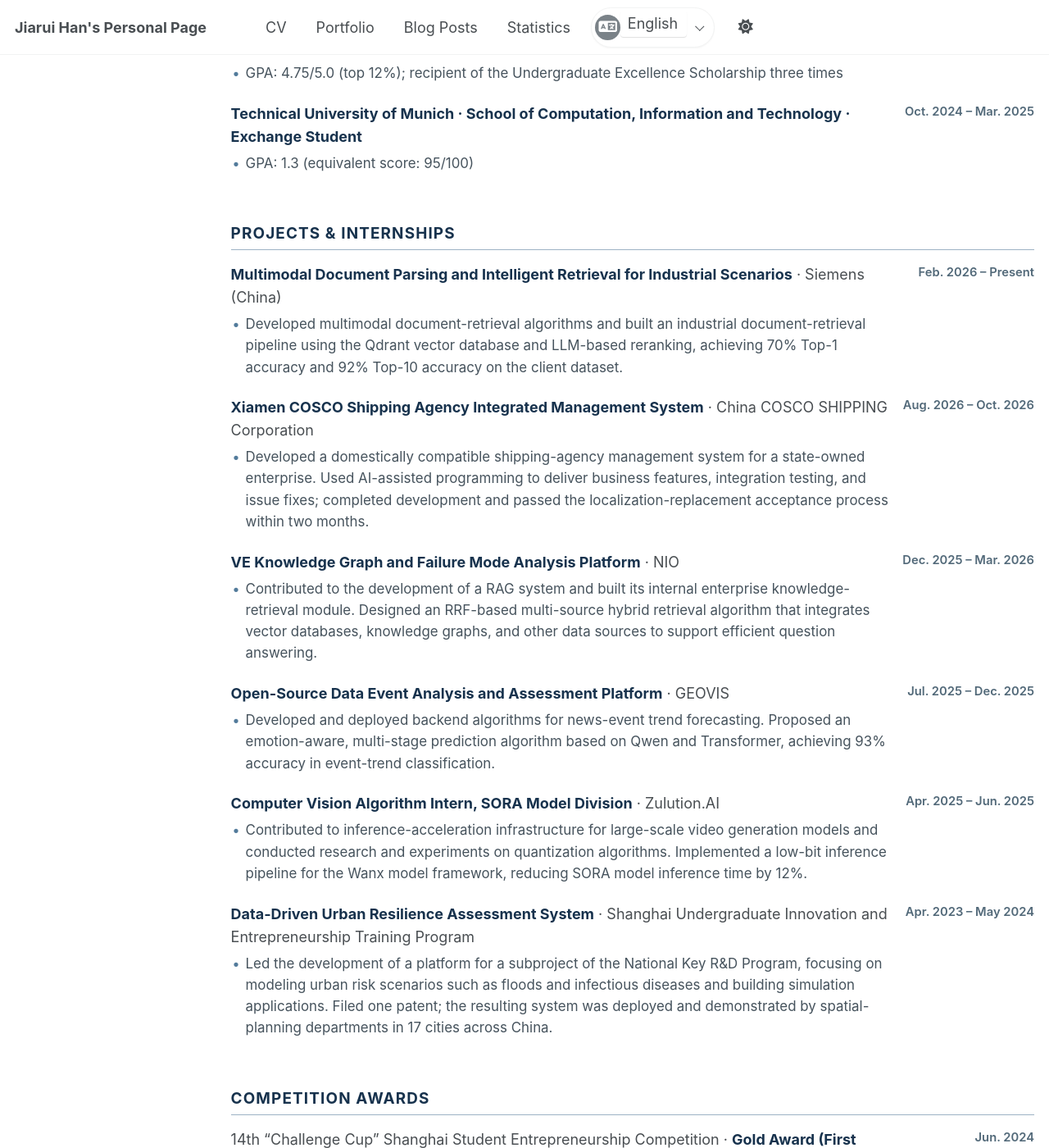
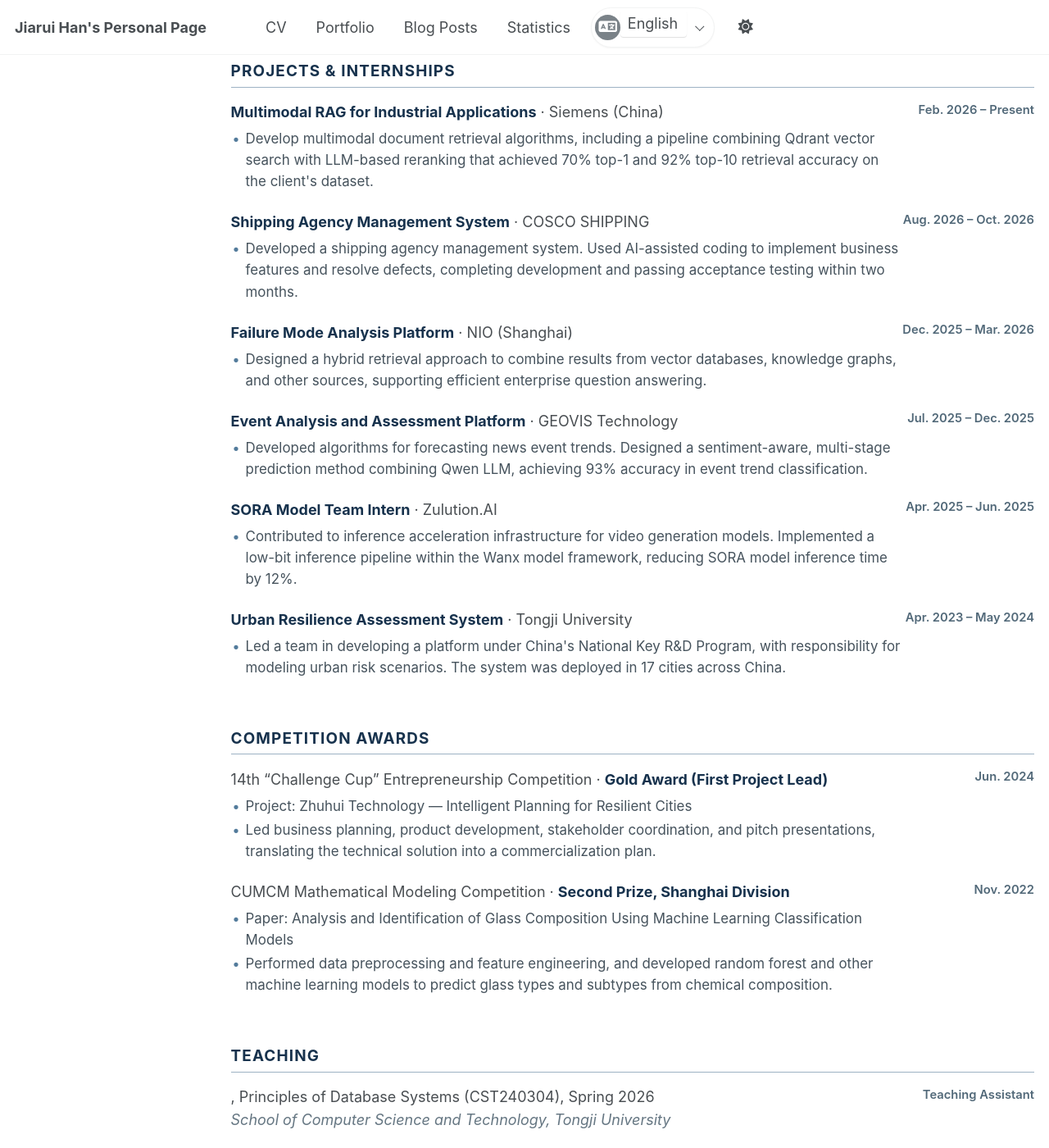
Before and after one commit to BillHan01/BillHan01.github.io, a Jekyll site: the page built from _pages/cv.md, in a window 1280 px wide and 1400 px high, scrolled down 416 px. Shown: the whole window at 82% size. Built offline with Jekyll 4.4.1, drawn with Linux system fonts in a browser that asks for light colours; some of the changed text lies outside the part shown.

Commit message:
update cv layout

```diff
--- a/_pages/cv.md
+++ b/_pages/cv.md
@@ -8,20 +8,6 @@ redirect_from:
 ---
 
 <article class="cv-resume" data-cv-version="zh" lang="zh-CN" hidden>
-<header class="cv-header">
-  <div>
-    <p class="cv-kicker">个人简历</p>
-    <h1>韩嘉睿</h1>
-    <p class="cv-headline">计算机科学与技术硕士生 · 多模态检索 / RAG</p>
-  </div>
-  <div class="cv-contact" aria-label="联系方式">
-    <a href="mailto:{{ site.author.email }}">{{ site.author.email }}</a>
-    <span>上海，中国</span>
-    <a href="https://github.com/{{ site.author.github }}">GitHub</a>
-    <a href="https://www.linkedin.com/in/{{ site.author.linkedin }}">LinkedIn</a>
-  </div>
-</header>
-
 <div class="cv-version">
   <h2>教育背景</h2>
   <ul>
@@ -102,28 +88,14 @@ redirect_from:
 
   <h2>技能特长</h2>
   <ul>
-    <li><strong>编程语言：</strong>C/C++、Python、Java</li>
-    <li><strong>技术与框架：</strong>PyTorch、RAG、LaTeX</li>
-    <li><strong>语言技能：</strong>普通话、粤语、英语（六级 568 分，GRE 321 分）、德语（六级“优秀”）</li>
+    <li><strong>编程语言</strong>C/C++、Python、Java</li>
+    <li><strong>技术与框架</strong>PyTorch、RAG、LaTeX</li>
+    <li><strong>语言技能</strong>普通话、粤语、英语（六级 568 分，GRE 321 分）、德语（六级“优秀”）</li>
   </ul>
 </div>
 </article>
 
 <article class="cv-resume" data-cv-version="en" lang="en">
-<header class="cv-header">
-  <div>
-    <p class="cv-kicker">CURRICULUM VITAE</p>
-    <h1>Jiarui Han</h1>
-    <p class="cv-headline">M.Sc. Student in Computer Science · Multimodal Retrieval / RAG</p>
-  </div>
-  <div class="cv-contact" aria-label="Contact details">
-    <a href="mailto:{{ site.author.email }}">{{ site.author.email }}</a>
-    <span>Shanghai, China</span>
-    <a href="https://github.com/{{ site.author.github }}">GitHub</a>
-    <a href="https://www.linkedin.com/in/{{ site.author.linkedin }}">LinkedIn</a>
-  </div>
-</header>
-
 <div class="cv-version">
   <h2>Education</h2>
   <ul>
@@ -147,45 +119,45 @@ redirect_from:
   <h2>Projects &amp; Internships</h2>
   <ul>
     <li>
-      <strong>Multimodal Document Parsing and Intelligent Retrieval for Industrial Scenarios</strong> · Siemens (China) <strong>Feb. 2026 – Present</strong>
-      <ul><li>Developed multimodal document-retrieval algorithms and built an industrial document-retrieval pipeline using the Qdrant vector database and LLM-based reranking, achieving 70% Top-1 accuracy and 92% Top-10 accuracy on the client dataset.</li></ul>
+      <strong>Multimodal RAG for Industrial Applications</strong> · Siemens (China) <strong>Feb. 2026 – Present</strong>
+      <ul><li>Develop multimodal document retrieval algorithms, including a pipeline combining Qdrant vector search with LLM-based reranking that achieved 70% top-1 and 92% top-10 retrieval accuracy on the client's dataset.</li></ul>
     </li>
     <li>
-      <strong>Xiamen COSCO Shipping Agency Integrated Management System</strong> · China COSCO SHIPPING Corporation <strong>Aug. 2026 – Oct. 2026</strong>
-      <ul><li>Developed a domestically compatible shipping-agency management system for a state-owned enterprise. Used AI-assisted programming to deliver business features, integration testing, and issue fixes; completed development and passed the localization-replacement acceptance process within two months.</li></ul>
+      <strong>Shipping Agency Management System</strong> · COSCO SHIPPING<strong>Aug. 2026 – Oct. 2026</strong>
+      <ul><li>Developed a shipping agency management system. Used AI-assisted coding to implement business features and resolve defects, completing development and passing acceptance testing within two months.</li></ul>
     </li>
     <li>
-      <strong>VE Knowledge Graph and Failure Mode Analysis Platform</strong> · NIO <strong>Dec. 2025 – Mar. 2026</strong>
-      <ul><li>Contributed to the development of a RAG system and built its internal enterprise knowledge-retrieval module. Designed an RRF-based multi-source hybrid retrieval algorithm that integrates vector databases, knowledge graphs, and other data sources to support efficient question answering.</li></ul>
+      <strong>Failure Mode Analysis Platform</strong> · NIO (Shanghai) <strong>Dec. 2025 – Mar. 2026</strong>
+      <ul><li>Designed a hybrid retrieval approach to combine results from vector databases, knowledge graphs, and other sources, supporting efficient enterprise question answering.</li></ul>
     </li>
     <li>
-      <strong>Open-Source Data Event Analysis and Assessment Platform</strong> · GEOVIS <strong>Jul. 2025 – Dec. 2025</strong>
-      <ul><li>Developed and deployed backend algorithms for news-event trend forecasting. Proposed an emotion-aware, multi-stage prediction algorithm based on Qwen and Transformer, achieving 93% accuracy in event-trend classification.</li></ul>
+      <strong>Event Analysis and Assessment Platform</strong> · GEOVIS Technology <strong>Jul. 2025 – Dec. 2025</strong>
+      <ul><li>Developed algorithms for forecasting news event trends. Designed a sentiment-aware, multi-stage prediction method combining Qwen LLM, achieving 93% accuracy in event trend classification.</li></ul>
     </li>
     <li>
-      <strong>Computer Vision Algorithm Intern, SORA Model Division</strong> · Zulution.AI <strong>Apr. 2025 – Jun. 2025</strong>
-      <ul><li>Contributed to inference-acceleration infrastructure for large-scale video generation models and conducted research and experiments on quantization algorithms. Implemented a low-bit inference pipeline for the Wanx model framework, reducing SORA model inference time by 12%.</li></ul>
+      <strong>SORA Model Team Intern</strong> · Zulution.AI <strong>Apr. 2025 – Jun. 2025</strong>
+      <ul><li>Contributed to inference acceleration infrastructure for video generation models. Implemented a low-bit inference pipeline within the Wanx model framework, reducing SORA model inference time by 12%.</li></ul>
     </li>
     <li>
-      <strong>Data-Driven Urban Resilience Assessment System</strong> · Shanghai Undergraduate Innovation and Entrepreneurship Training Program <strong>Apr. 2023 – May 2024</strong>
-      <ul><li>Led the development of a platform for a subproject of the National Key R&amp;D Program, focusing on modeling urban risk scenarios such as floods and infectious diseases and building simulation applications. Filed one patent; the resulting system was deployed and demonstrated by spatial-planning departments in 17 cities across China.</li></ul>
+      <strong>Urban Resilience Assessment System</strong> · Tongji University <strong>Apr. 2023 – May 2024</strong>
+      <ul><li>Led a team in developing a platform under China's National Key R&D Program, with responsibility for modeling urban risk scenarios. The system was deployed in 17 cities across China.</li></ul>
     </li>
   </ul>
 
   <h2>Competition Awards</h2>
   <ul>
     <li>
-      14th “Challenge Cup” Shanghai Student Entrepreneurship Competition · <strong>Gold Award (First Project Lead)</strong> <strong>Jun. 2024</strong>
+      14th “Challenge Cup” Entrepreneurship Competition · <strong>Gold Award (First Project Lead)</strong> <strong>Jun. 2024</strong>
       <ul>
-        <li>Project: Zhuhui Technology — A Pioneer in Intelligent Planning for Resilient Cities</li>
-        <li>As project lead, coordinated the business plan, product development, resource partnerships, and pitch process, taking the project from its technical solution to commercial presentation.</li>
+        <li>Project: Zhuhui Technology — Intelligent Planning for Resilient Cities</li>
+        <li>Led business planning, product development, stakeholder coordination, and pitch presentations, translating the technical solution into a commercialization plan.</li>
       </ul>
     </li>
     <li>
-      “Higher Education Press Cup” National Undergraduate Mathematical Modeling Competition · <strong>Second Prize, Shanghai Division</strong> <strong>Nov. 2022</strong>
+      CUMCM Mathematical Modeling Competition · <strong>Second Prize, Shanghai Division</strong> <strong>Nov. 2022</strong>
       <ul>
-        <li>Paper: Glass Composition Analysis and Identification Based on Machine Learning Classification Models</li>
-        <li>Handled data preprocessing and feature engineering; designed random-forest-based models to predict glass composition and subtypes.</li>
+        <li>Paper: Analysis and Identification of Glass Composition Using Machine Learning Classification Models</li>
+        <li>Performed data preprocessing and feature engineering, and developed random forest and other machine learning models to predict glass types and subtypes from chemical composition.</li>
       </ul>
     </li>
   </ul>
```
Also changed, not shown: other parts of _pages/cv.md (+2 -2 lines).
